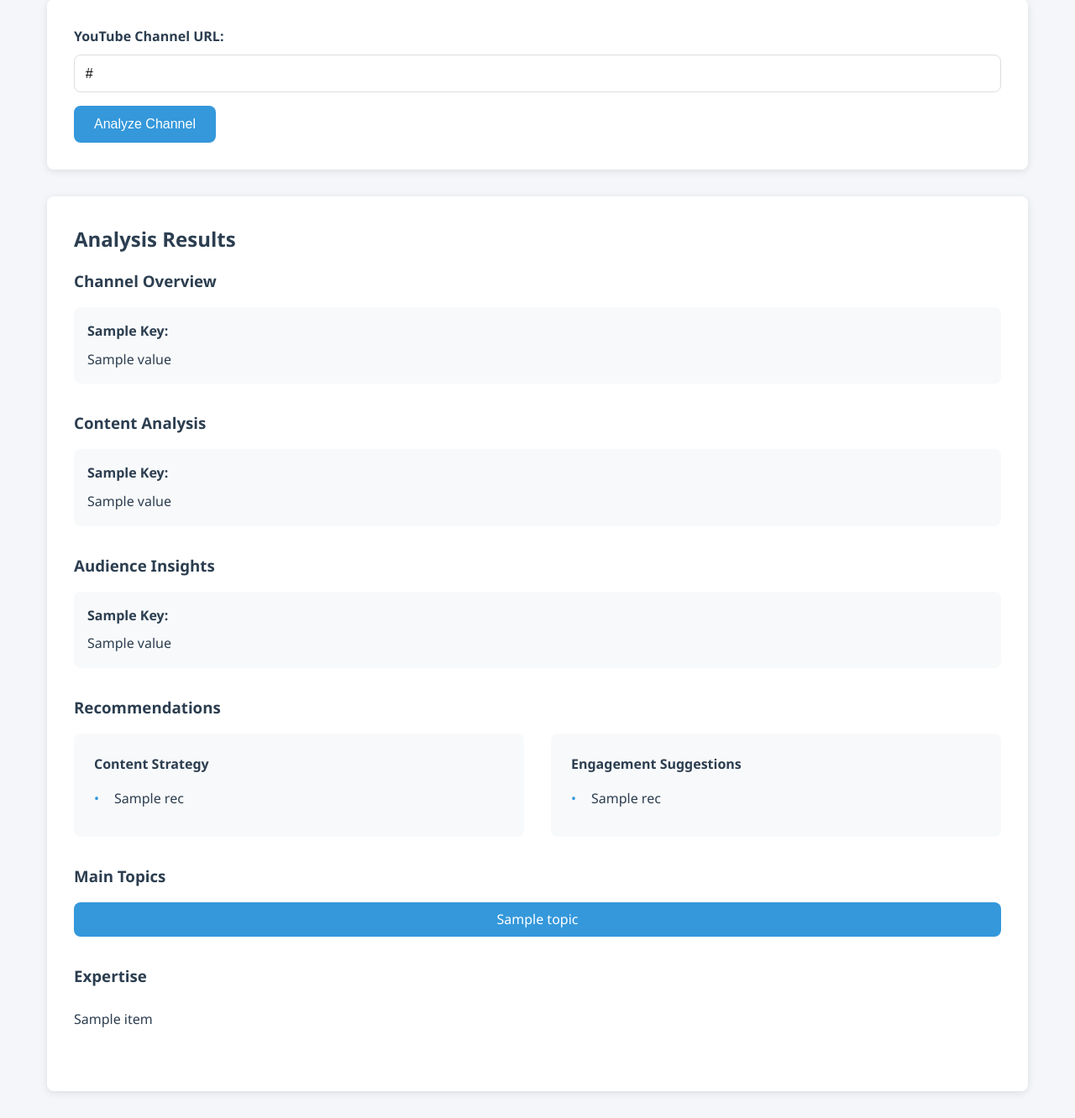
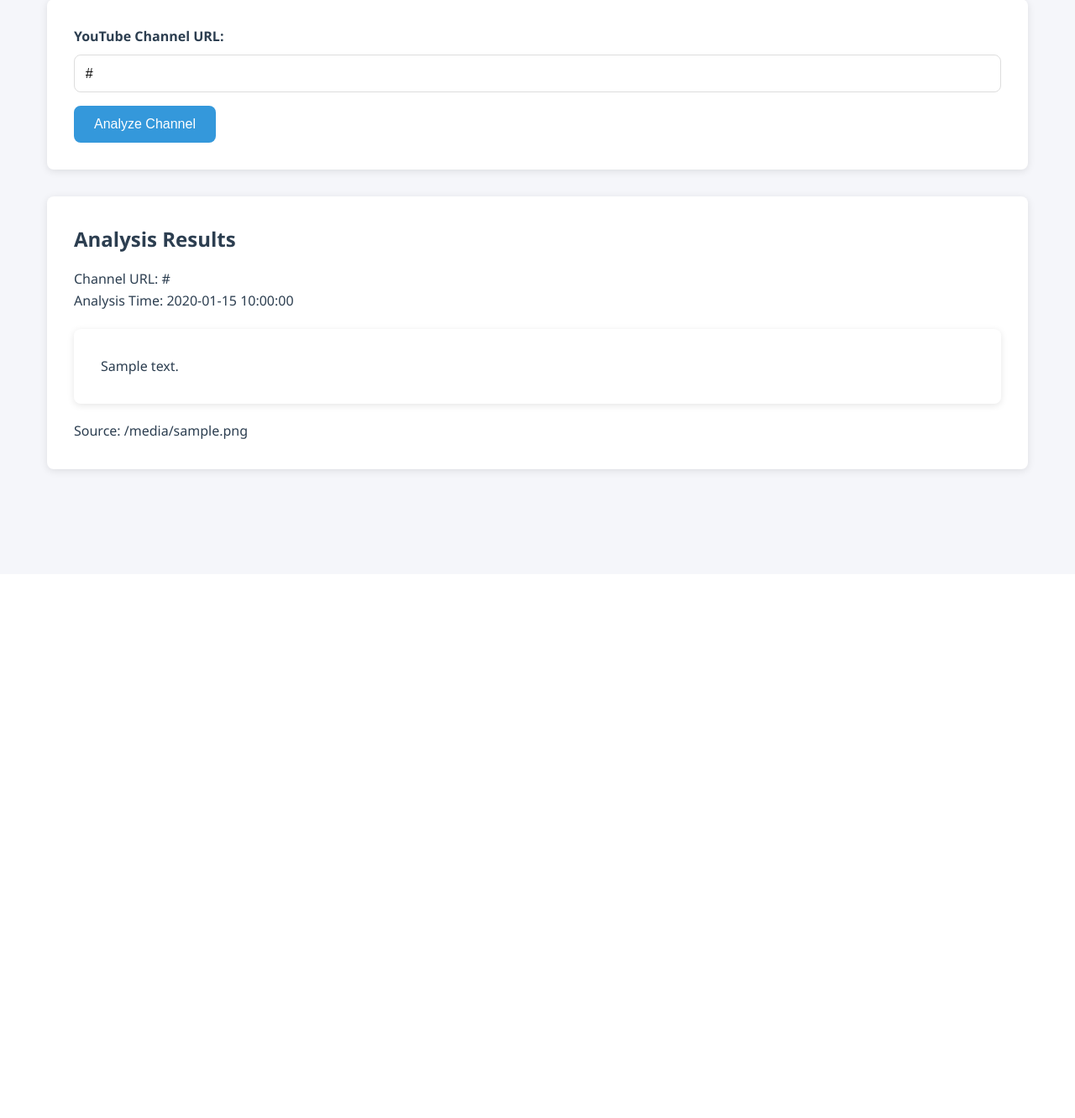
Before and after one commit to chaorders1/youtube_channel_persona_analyzer, a Python web app: template web_app/templates/index.html in a window 1280 px wide. Shown: the part 116-1448 px from the top of the page at 84% size. After the commit the page ends 683 px from the top, so only its background shows below. Run offline with Jinja, Linux system fonts and the light colour scheme; the template is opened without the code that fills it: most values are stand-ins (such as "Sample title", 1, 10 or a date in 2020).

Commit message:
working version

```diff
--- /dev/null
+++ b/requirements.txt
@@ -0,0 +1 @@
+markdown2==2.4.10
--- a/web_app/static/css/style.css
+++ b/web_app/static/css/style.css
@@ -222,3 +222,87 @@ h2, h3 {
 .expertise-list li:last-child {
     border-bottom: none;
 }
+
+/* Enhanced markdown content styling */
+.markdown-content {
+    padding: 2rem;
+    background: #fff;
+    border-radius: 8px;
+    box-shadow: 0 2px 8px rgba(0,0,0,0.1);
+    margin: 20px 0;
+    line-height: 1.6;
+}
+
+.markdown-content h1 {
+    font-size: 2em;
+    margin: 1em 0 0.5em;
+    color: #2c3e50;
+    border-bottom: 2px solid #eee;
+    padding-bottom: 0.3em;
+}
+
+.markdown-content h2 {
+    font-size: 1.75em;
+    margin: 1em 0 0.5em;
+    color: #34495e;
+}
+
+.markdown-content h3 {
+    font-size: 1.5em;
+    margin: 1em 0 0.5em;
+    color: #445566;
+}
+
+.markdown-content p {
+    margin-bottom: 1em;
+    color: #2c3e50;
+}
+
+.markdown-content ul, .markdown-content ol {
+    margin: 1em 0;
+    padding-left: 2em;
+}
+
+.markdown-content li {
+    margin-bottom: 0.5em;
+    color: #2c3e50;
+}
+
+.markdown-content code {
+    background: #f8f9fa;
+    padding: 0.2em 0.4em;
+    border-radius: 3px;
+    font-family: monospace;
+    font-size: 0.9em;
+}
+
+.markdown-content pre {
+    background: #f8f9fa;
+    padding: 1em;
+    border-radius: 5px;
+    overflow-x: auto;
+    margin: 1em 0;
+}
+
+.markdown-content blockquote {
+    border-left: 4px solid #3498db;
+    margin: 1em 0;
+    padding-left: 1em;
+    color: #666;
+}
+
+.markdown-content table {
+    border-collapse: collapse;
+    width: 100%;
+    margin: 1em 0;
+}
+
+.markdown-content th, .markdown-content td {
+    border: 1px solid #ddd;
+    padding: 8px;
+    text-align: left;
+}
+
+.markdown-content th {
+    background-color: #f8f9fa;
+}
--- a/web_app/templates/index.html
+++ b/web_app/templates/index.html
@@ -45,106 +45,15 @@
         {% if results %}
         <div class="results-container">
             <h2>Analysis Results</h2>
+            <p>Channel URL: {{ results.youtube_channel_url }}</p>
+            <p>Analysis Time: {{ results.analysis_timestamp }}</p>
 
-            <!-- Channel Information -->
-            {% if results.persona_analysis.channel_info %}
-            <div class="section">
-                <h3>Channel Overview</h3>
-                <div class="info-grid">
-                    {% for key, value in results.persona_analysis.channel_info.items() %}
-                    <div class="info-item">
-                        <span class="label">{{ key|replace('_', ' ')|title }}:</span>
-                        <span class="value">{{ value }}</span>
-                    </div>
-                    {% endfor %}
-                </div>
+            <!-- Display the HTML content -->
+            <div class="markdown-content">
+                {{ html_content | safe }}
             </div>
-            {% endif %}
 
-            <!-- Content Analysis -->
-            {% if results.persona_analysis.content_analysis %}
-            <div class="section">
-                <h3>Content Analysis</h3>
-                <div class="info-grid">
-                    {% for key, value in results.persona_analysis.content_analysis.items() %}
-                    <div class="info-item">
-                        <span class="label">{{ key|replace('_', ' ')|title }}:</span>
-                        <span class="value">
-                            {% if value is string %}
-                                {{ value }}
-                            {% else %}
-                                {{ value|join(", ") }}
-                            {% endif %}
-                        </span>
-                    </div>
-                    {% endfor %}
-                </div>
-            </div>
-            {% endif %}
-
-            <!-- Audience Insights -->
-            {% if results.persona_analysis.audience_insights %}
-            <div class="section">
-                <h3>Audience Insights</h3>
-                <div class="info-grid">
-                    {% for key, value in results.persona_analysis.audience_insights.items() %}
-                    <div class="info-item">
-                        <span class="label">{{ key|replace('_', ' ')|title }}:</span>
-                        <span class="value">{{ value }}</span>
-                    </div>
-                    {% endfor %}
-                </div>
-            </div>
-            {% endif %}
-
-            <!-- Recommendations -->
-            {% if results.recommendations %}
-            <div class="section">
-                <h3>Recommendations</h3>
-                <div class="recommendations-grid">
-                    <div class="recommendation-category">
-                        <h4>Content Strategy</h4>
-                        <ul>
-                            {% for rec in results.recommendations.content_strategy %}
-                            <li>{{ rec }}</li>
-                            {% endfor %}
-                        </ul>
-                    </div>
-                    <div class="recommendation-category">
-                        <h4>Engagement Suggestions</h4>
-                        <ul>
-                            {% for rec in results.recommendations.engagement_suggestions %}
-                            <li>{{ rec }}</li>
-                            {% endfor %}
-                        </ul>
-                    </div>
-                </div>
-            </div>
-            {% endif %}
-
-            <!-- Main Topics -->
-            {% if results.persona_analysis.content_analysis.main_topics %}
-            <div class="section">
-                <h3>Main Topics</h3>
-                <div class="topics-grid">
-                    {% for topic in results.persona_analysis.content_analysis.main_topics %}
-                    <div class="topic-item">{{ topic }}</div>
-                    {% endfor %}
-                </div>
-            </div>
-            {% endif %}
-
-            <!-- Expertise -->
-            {% if results.persona_analysis.content_analysis.expertise %}
-            <div class="section">
-                <h3>Expertise</h3>
-                <ul class="expertise-list">
-                    {% for item in results.persona_analysis.content_analysis.expertise %}
-                    <li>{{ item }}</li>
-                    {% endfor %}
-                </ul>
-            </div>
-            {% endif %}
+            <p class="text-muted">Source: {{ results.source_file }}</p>
         </div>
         {% endif %}
     </div>
```
Also changed, not shown: data/crop_StorytellerFan_20241106_140356/metadata.txt (added, +19 -0 lines), data/crop_StorytellerFan_20241106_140532/metadata.txt (added, +19 -0 lines), data/crop_StorytellerFan_20241106_140532_analysis.md (added, +11 -0 lines), data/crop_StorytellerFan_20241106_140811/metadata.txt (added, +19 -0 lines), data/crop_StorytellerFan_20241106_140811_analysis.md (renamed from data/crop_StorytellerFan_20241106_140132_analysis.md, +3 -3 lines), data/crop_watchAmericanbasketb_20241106_141150/metadata.txt (added, +19 -0 lines), data/crop_watchAmericanbasketb_20241106_141150_analysis.md (added, +12 -0 lines), persona_api.py (+5 -71 lines), web_app/main.py (+23 -2 lines), web_app/static/css/styles.css (added, +14 -0 lines).
